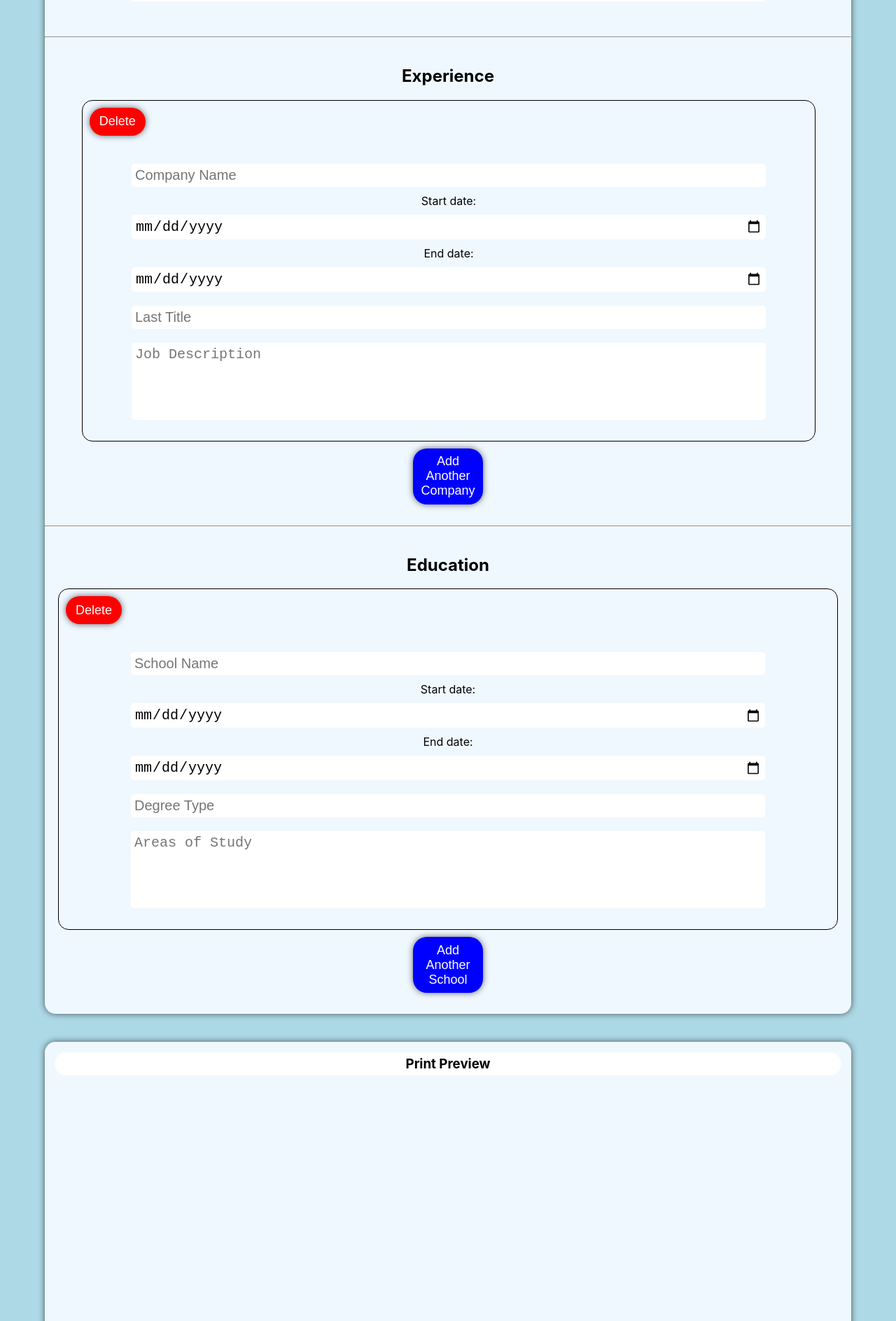
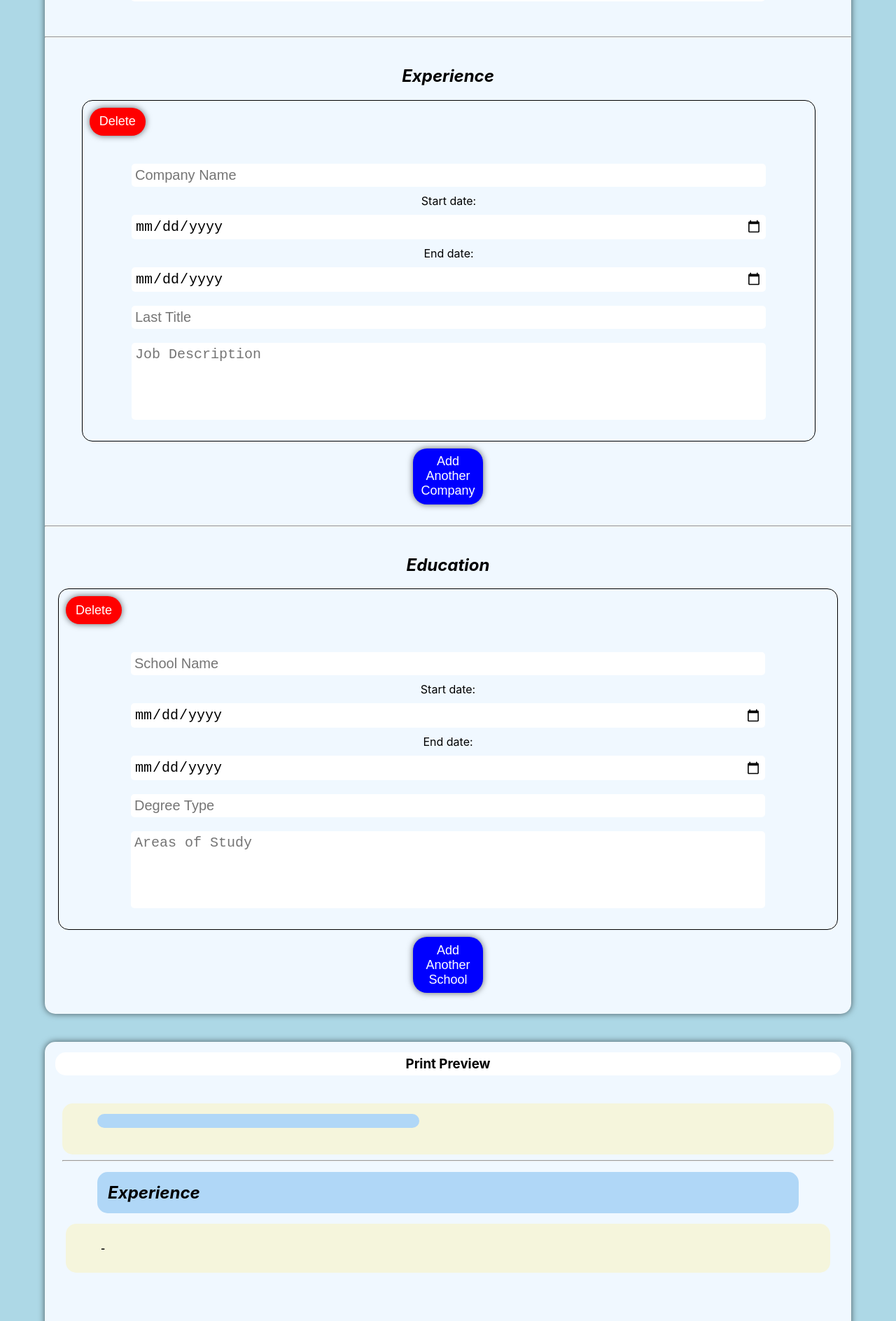
Before and after one commit to chadjcampbell/cv-project, a React (Create React App) app: page / in a window 1280 px wide. Shown: the part 592-2480 px from the top of the page at 70% size. Built offline with nearby package versions, Linux system fonts and the light colour scheme.

Commit message:
finish experience component, transfer state to print component

```diff
--- a/src/App.css
+++ b/src/App.css
@@ -74,6 +74,10 @@ textarea {
   height: 100px;
 }
 
+h2 {
+  font-style: italic;
+}
+
 .dates {
   display: flex;
   flex-wrap: wrap;
@@ -112,3 +116,37 @@ button:hover {
 .printBtn {
   background-color: green;
 }
+
+.personalPrintSection {
+  padding: 15px 50px;
+  border-radius: 15px;
+  background-color: beige;
+}
+
+.expPrintSection {
+  border-radius: 15px;
+  padding: 5px;
+  background-color: beige;
+  padding-left: 50px;
+  margin: 5px;
+}
+
+.namePrintContainer {
+  display: flex;
+  border-radius: 15px;
+  padding: 5px;
+  background-color: rgb(176, 215, 247);
+  min-width: 250px;
+  max-width: 450px;
+}
+
+.namePrintContainer > * {
+  margin: 5px;
+}
+
+.printH2 {
+  margin: 15px 50px;
+  border-radius: 15px;
+  padding: 15px;
+  background-color: rgb(176, 215, 247);
+}
--- a/src/App.js
+++ b/src/App.js
@@ -31,6 +31,16 @@ function App() {
     setExperience(experience.filter((exp) => exp.id !== id));
   }
 
+  function changeExperience(id, key, info) {
+    const newState = experience.map((exp) => {
+      if (exp.id === id) {
+        return { ...exp, [`${key}`]: info };
+      }
+      return exp;
+    });
+    setExperience(newState);
+  }
+
   return (
     <div className="App">
       <Header />
@@ -39,6 +49,7 @@ function App() {
         experience={experience}
         addExperience={addExperience}
         deleteExperience={deleteExperience}
+        changeExperience={changeExperience}
       />
       <Preview personalInfo={personalInfo} experience={experience} />
     </div>
--- a/src/components/ComponentToPrint.js
+++ b/src/components/ComponentToPrint.js
@@ -6,13 +6,29 @@ const ComponentToPrint = forwardRef(function ComponentToPrint(
 ) {
   return (
     <div ref={ref} className="printContainer">
+      <div className="personalPrintSection">
+        <div className="namePrintContainer">
           <h1>{personalInfo.fname}</h1>
           <h1>{personalInfo.lname}</h1>
+        </div>
         <h3>{personalInfo.number}</h3>
         <h3>{personalInfo.email}</h3>
         <h4>{personalInfo.address}</h4>
         <h5>{personalInfo.bio}</h5>
       </div>
+      <hr />
+      <h2 className="printH2">Experience</h2>
+      {experience.map((exp) => (
+        <div key={exp.id} className="expPrintSection">
+          <h3>{exp.company}</h3>
+          <h4>{exp.title}</h4>
+          <h5>
+            {exp.start} - {exp.end}
+          </h5>
+          <p>{exp.jobDesc}</p>
+        </div>
+      ))}
+    </div>
   );
 });
 
--- a/src/components/Experience.js
+++ b/src/components/Experience.js
@@ -1,4 +1,9 @@
-function Experience({ experience, addExperience, deleteExperience }) {
+function Experience({
+  experience,
+  addExperience,
+  deleteExperience,
+  changeExperience,
+}) {
   return (
     <div className="Experience section">
       <h2>Experience</h2>
@@ -13,20 +18,70 @@ function Experience({ experience, addExperience, deleteExperience }) {
             </button>
             <form autoComplete="off">
               <input
+                onChange={(event) =>
+                  changeExperience(
+                    exp.id,
+                    event.target.name,
+                    event.target.value
+                  )
+                }
                 placeholder="Company Name"
                 type="text"
                 name="company"
               ></input>
               <div className="dates">
                 <label htmlFor="start">Start date:</label>
-                <input type="date" id="start" name="start"></input>
+                <input
+                  onChange={(event) =>
+                    changeExperience(
+                      exp.id,
+                      event.target.name,
+                      event.target.value
+                    )
+                  }
+                  type="date"
+                  id="start"
+                  name="start"
+                ></input>
               </div>
               <div className="dates">
                 <label htmlFor="end">End date:</label>
-                <input type="date" id="end" name="end"></input>
+                <input
+                  onChange={(event) =>
+                    changeExperience(
+                      exp.id,
+                      event.target.name,
+                      event.target.value
+                    )
+                  }
+                  type="date"
+                  id="end"
+                  name="end"
+                ></input>
               </div>
-              <input placeholder="Last Title" type="text" name="title"></input>
-              <textarea placeholder="Job Description" name="jobDesc"></textarea>
+              <input
+                onChange={(event) =>
+                  changeExperience(
+                    exp.id,
+                    event.target.name,
+                    event.target.value
+                  )
+                }
+                placeholder="Last Title"
+                type="text"
+                name="title"
+              ></input>
+              <textarea
+                onChange={(event) =>
+                  changeExperience(
+                    exp.id,
+                    event.target.name,
+                    event.target.value
+                  )
+                }
+                placeholder="Job Description"
+                name="jobDesc"
+              ></textarea>
             </form>
           </section>
         ))}
--- a/src/components/Main.js
+++ b/src/components/Main.js
@@ -7,6 +7,7 @@ function Main({
   experience,
   addExperience,
   deleteExperience,
+  changeExperience,
 }) {
   return (
     <div className="Main">
@@ -16,6 +17,7 @@ function Main({
         experience={experience}
         addExperience={addExperience}
         deleteExperience={deleteExperience}
+        changeExperience={changeExperience}
       />
       <hr />
       <Education />
```
Lines whose indentation alone changed are shown as unchanged.
